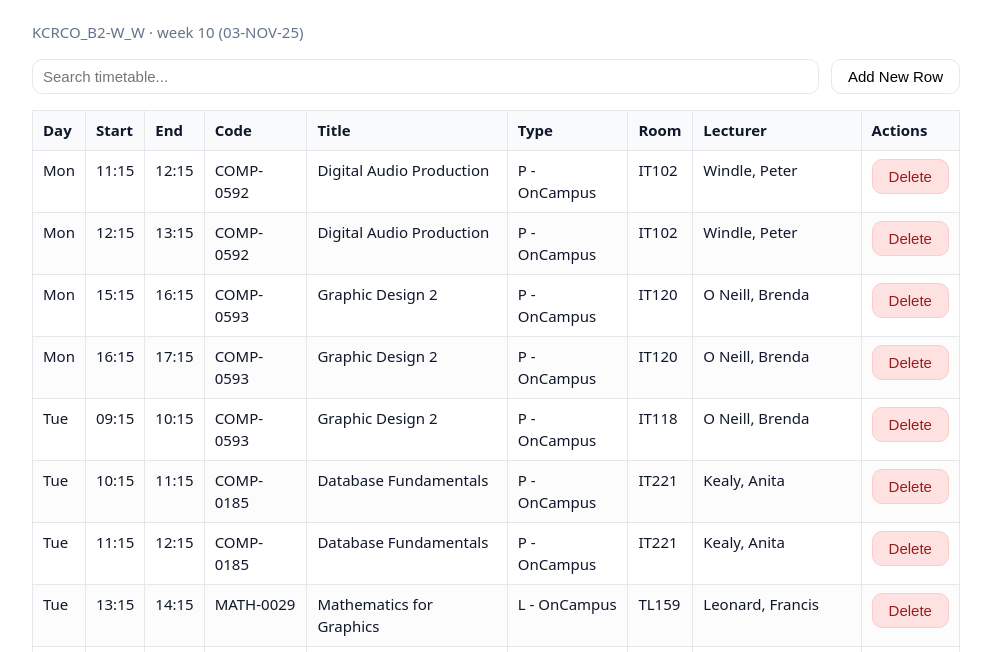
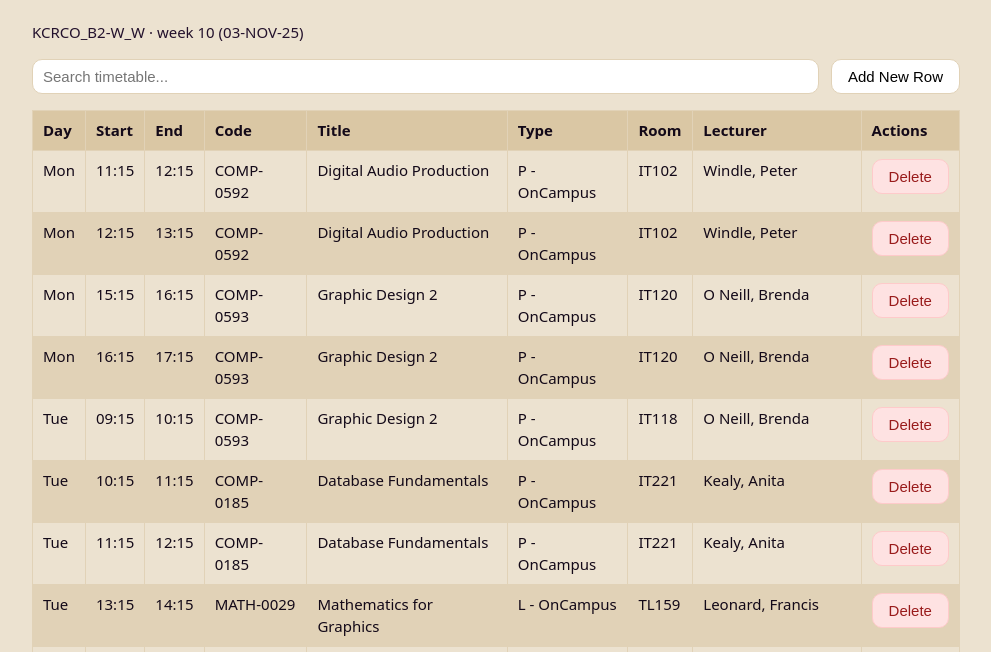
Before and after one commit to denyslv/SETU-Timetable, a plain HTML site: page timetable.html in a window 1280 px wide. Shown: the part 136-788 px from the top of the page, without its empty margins (144-1135 px from the left). Drawn offline with Linux system fonts and the light colour scheme.

Commit message:
Changed colour scheme of the website.

```diff
--- a/styles.css
+++ b/styles.css
@@ -1,6 +1,6 @@
-:root { --line:#e5e7eb; --soft:#f8fafc; --muted:#64748b; }
+:root { --line:hsl(39, 42%, 80%); --soft:hsl(39, 42%, 75%); --muted:hsl(280, 45%, 12%); }
 * { box-sizing: border-box; }
-body { margin: 0; font: 15px/1.5 system-ui, -apple-system, Segoe UI, Roboto, sans-serif; color:#0f172a; }
+body { margin: 0; font: 15px/1.5 system-ui, -apple-system, Segoe UI, Roboto, sans-serif; color:#130918; background-color: #ece2d0;}
 .wrap { max-width: 960px; margin: 0 auto; padding: 16px; }
 h1 { margin: 0 0 8px; }
 
@@ -41,7 +41,7 @@ nav ul li a:hover {
 .table { width: 100%; border-collapse: collapse; }
 .table th, .table td { border: 1px solid var(--line); padding: 8px 10px; vertical-align: top; }
 .table thead th { background: var(--soft); text-align: left; position: sticky; top: 0; }
-.table tr:nth-child(even) td { background: #fcfcfd; }
+.table tr:nth-child(even) td { background: hsl(39, 42%, 80%); }
 
 .text { text-align: left; font-size: 16px; }
 
```
Also changed, not shown: 1 other file.
